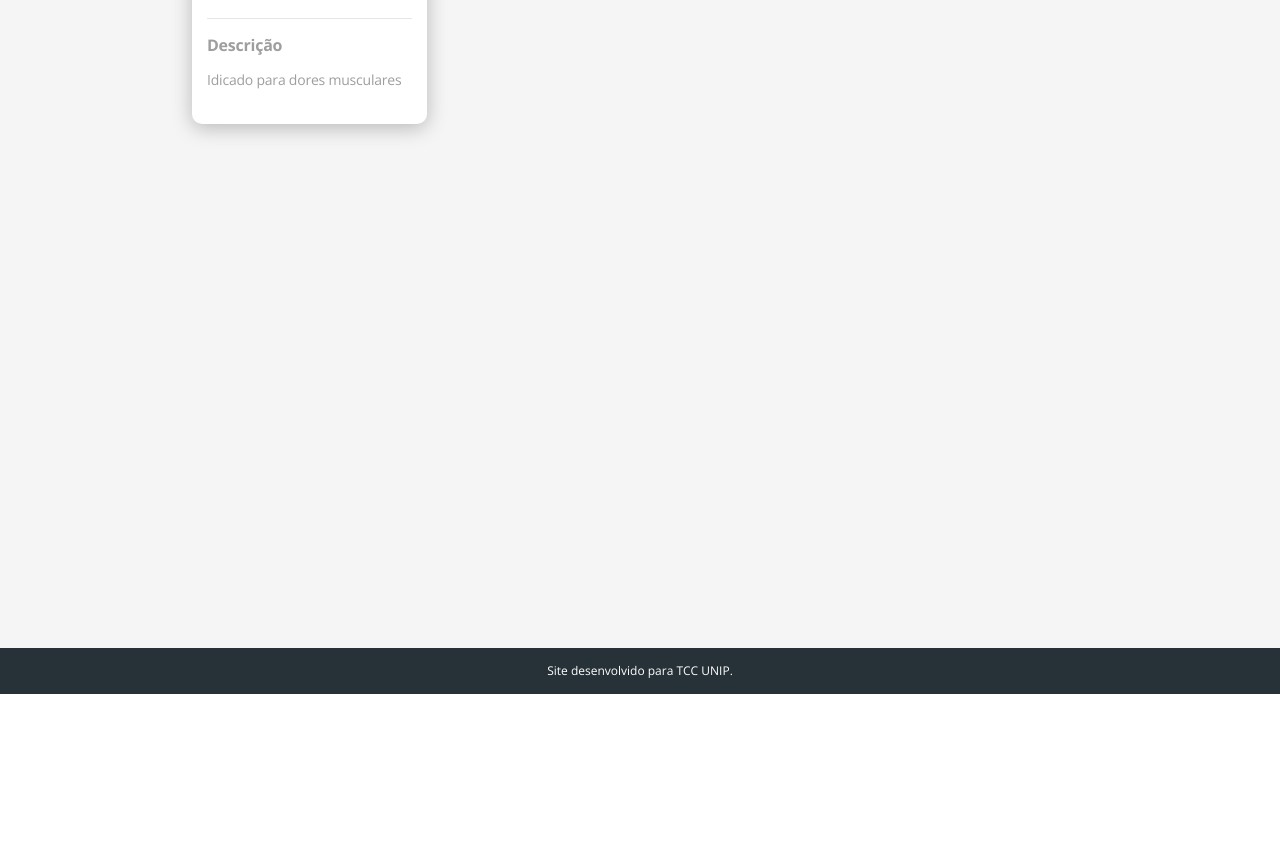
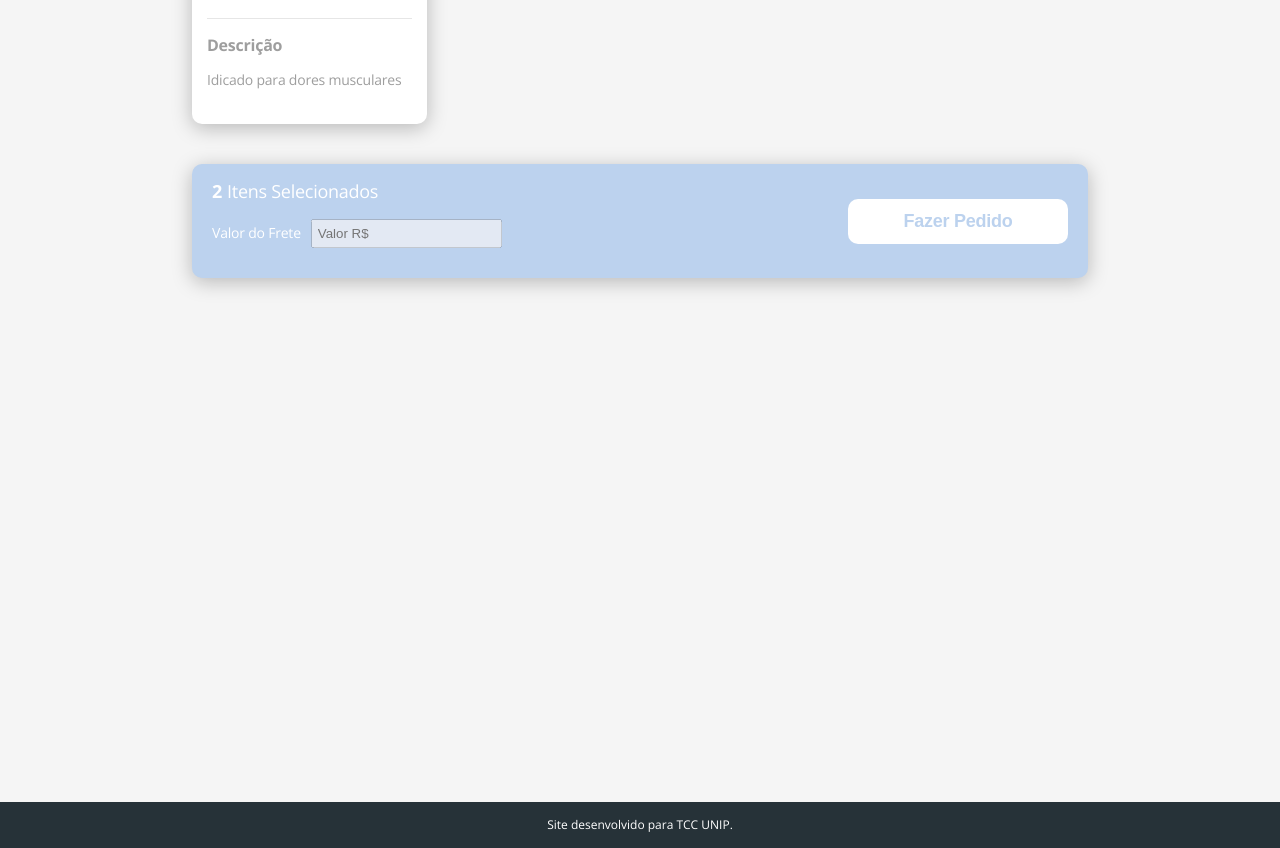
Before and after one commit to TatianeAnjos/Delivery_SUS, a React (Create React App) app in the folder front-web/: page /orders in a window 1280 px wide. Shown: the part 1520-2368 px from the top of the page. Before the commit the page ends 2214 px from the top, so only its background shows below. Built offline with nearby package versions, Linux system fonts and the light colour scheme; the HTML template or start-up script is replaced by a standard one.

Commit message:
Footer com pedidos selecionados e taxa de entrega

```diff
--- a/front-web/package.json
+++ b/front-web/package.json
@@ -11,8 +11,10 @@
     "@types/react": "^17.0.32",
     "@types/react-dom": "^17.0.10",
     "@types/react-router-dom": "^5.3.2",
+    "leaflet": "^1.7.1",
     "react": "^17.0.2",
     "react-dom": "^17.0.2",
+    "react-leaflet": "^3.2.2",
     "react-router-dom": "^5.3.0",
     "react-scripts": "4.0.3",
     "typescript": "^4.4.4",
@@ -43,6 +45,7 @@
     ]
   },
   "devDependencies": {
-    "@types/jquery": "^3.5.9"
+    "@types/jquery": "^3.5.9",
+    "@types/leaflet": "^1.7.6"
   }
 }
--- a/front-web/src/CadastroEntregador/CadastroEntregador.tsx
+++ b/front-web/src/CadastroEntregador/CadastroEntregador.tsx
@@ -1,10 +1,16 @@
 import "./style.css";
+import { MapContainer, TileLayer, Marker, Popup } from "react-leaflet";
 <link
   rel="stylesheet"
   href="https://stackpath.bootstrapcdn.com/bootstrap/4.1.3/css/bootstrap.min.css"
   integrity="sha384-MCw98/SFnGE8fJT3GXwEOngsV7Zt27NXFoaoApmYm81iuXoPkFOJwJ8ERdknLPMO"
   crossOrigin="anonymous"
 />;
+
+const position = {
+  lat: 51.505,
+  lng: -0.09,
+};
 
 function CadastroEntregador() {
   return (
--- a/front-web/src/CadastroEntregador/JavaScript.js
+++ b/front-web/src/CadastroEntregador/JavaScript.js
@@ -1,3 +1,5 @@
+var table =document.querySelectorAll(".table table-sm")
+
 function ValidarLogin(){
     var form = document.querySelector("#form-login")
 
--- /dev/null
+++ b/front-web/src/Orders/OrderSummary.tsx
@@ -0,0 +1,21 @@
+function OrderSummary() {
+  return (
+    <div className="order-summary-container">
+      <div className="order-summary-content">
+        <div>
+          <span className="amount-selected-container">
+            <strong className="amount-selected">2</strong>
+            Itens Selecionados
+          </span>
+          <span className="order-summary-total">
+            Valor do Frete
+            <input type="text" placeholder="Valor R$" disabled />
+          </span>
+        </div>
+        <button className="order-summary-make-order">Fazer Pedido</button>
+      </div>
+    </div>
+  );
+}
+
+export default OrderSummary;
--- a/front-web/src/Orders/ProductCard.tsx
+++ b/front-web/src/Orders/ProductCard.tsx
@@ -1,7 +1,16 @@
 import { ReactComponent as Remedio } from "./remedio.svg";
+
+// type props {
+//   product: Product;
+//   onSelectProduct: (product) => void;
+// }
+
 function Orders() {
   return (
-    <div className="order-card-container">
+    <div
+      className="order-card-container"
+      //  onClick={() => onSelectProduct(product)}
+    >
       <h3 className="order-card-title">DorFlex</h3>
       <Remedio className="order-card-image" />
       <h3 className="order-card-price">R$35,90</h3>
--- a/front-web/src/Orders/index.tsx
+++ b/front-web/src/Orders/index.tsx
@@ -2,12 +2,14 @@ import "./styles.css";
 import StepsHeader from "./StepsHeader";
 import ProductList from "./ProductList";
 import Footer from "../Footer";
+import OrderSummary from "./OrderSummary";
 
 function Orders() {
   return (
     <div className="orders-container">
       <StepsHeader />
       <ProductList />
+      <OrderSummary />
       <Footer />
     </div>
   );
--- a/front-web/src/Orders/styles.css
+++ b/front-web/src/Orders/styles.css
@@ -223,11 +223,12 @@
   background-color: var(--primary-color);
   color: #fff;
   padding: 20px;
+  margin-top: 40px;
 }
 
 .amount-selected-container {
   font-weight: normal;
-  font-size: 11px;
+  font-size: 18px;
   line-height: 15px;
   letter-spacing: -0.015em;
   display: block;
@@ -236,7 +237,7 @@
 
 .amount-selected {
   font-weight: bold;
-  font-size: 16px;
+  font-size: 18px;
   line-height: 15px;
   letter-spacing: -0.015em;
   margin-right: 5px;
@@ -273,6 +274,7 @@
   color: var(--primary-color);
   border: 0;
   cursor: pointer;
+  margin-top: 15px;
 }
 
 .order-summary-make-order:focus {
```
Also changed, not shown: 1 other file (tests, documents, lock files or other folders).
